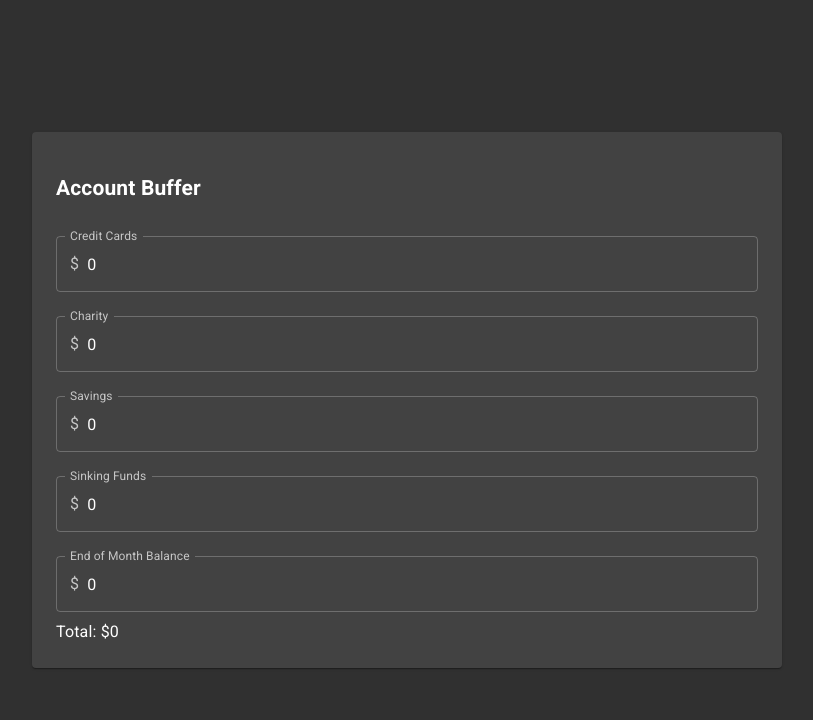
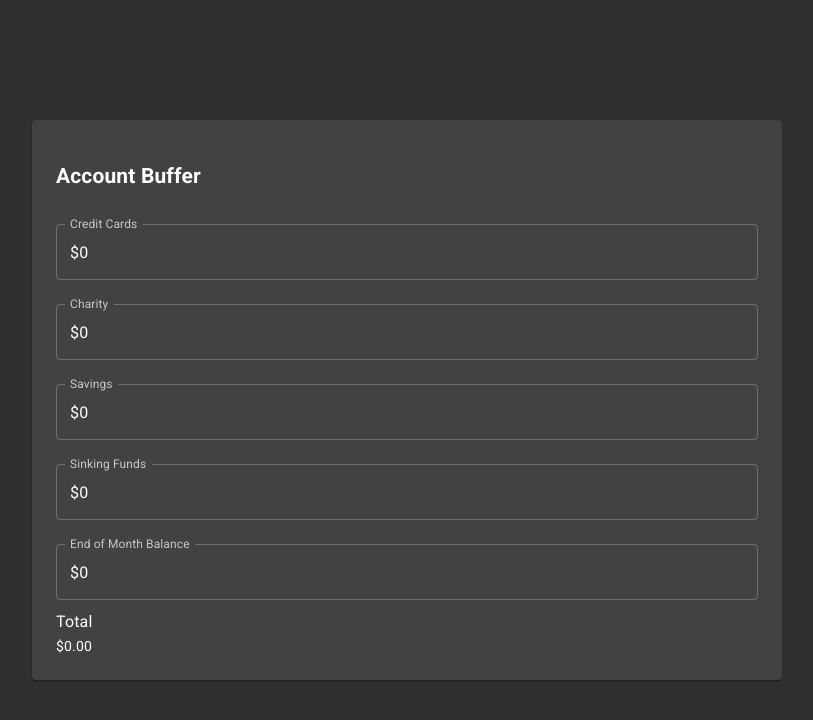
Before and after one commit to Brandt-Bowling/Account-Ledger, a React (Create React App) app: page / in a window 1280 px wide. Shown: the top 720 px of the page, without its empty margins (233-1046 px from the left). Built offline with nearby package versions, Linux system fonts and the light colour scheme.

Commit message:
Add formatting for values. Fixed totals not updating correctly

```diff
--- a/package.json
+++ b/package.json
@@ -10,6 +10,7 @@
     "@types/react-dom": "16.9.3",
     "react": "^16.11.0",
     "react-dom": "^16.11.0",
+    "react-number-format": "^4.4.1",
     "react-scripts": "^3.4.0",
     "typescript": "3.6.4"
   },
--- a/src/App.tsx
+++ b/src/App.tsx
@@ -1,4 +1,4 @@
-import React, { useState } from 'react';
+import React, { useState, useEffect } from 'react';
 import {
   makeStyles,
   createStyles,
@@ -64,19 +64,18 @@ const App: React.FC = () => {
 
   const [entries, setEntry] = useState(initialState);
   const [totalAmount, setTotalAmount] = useState(0);
-
-  const handleChange = (value: string, name: string) => {
-    if (value.startsWith('0')) {
-      value = value.substring(1);
-    }
-    setEntry((prevEntries) => {
-      return { ...prevEntries, [name]: { amount: value } };
-    });
-
+  useEffect(() => {
     const total = inputs.reduce((prev, curr) => {
       return parseInt(entries[curr].amount) + prev;
     }, 0);
     setTotalAmount(total);
+  }, [entries, inputs]);
+
+  const handleChange = (value: string, name: string) => {
+    console.warn(`name ${name} value ${value}`);
+    setEntry((prevEntries) => {
+      return { ...prevEntries, [name]: { amount: value } };
+    });
   };
 
   return (
--- /dev/null
+++ b/src/CustomNumber.tsx
@@ -0,0 +1,32 @@
+import React from 'react';
+import NumberFormat from 'react-number-format';
+
+interface NumberFormatCustomProps {
+  inputRef: (instance: NumberFormat | null) => void;
+  onChange: (event: { target: { value: string } }) => void;
+}
+
+const CustomNumber = (props: NumberFormatCustomProps) => {
+  const { inputRef, onChange, ...other } = props;
+
+  return (
+    <NumberFormat
+      {...other}
+      getInputRef={inputRef}
+      onValueChange={(values) => {
+        onChange({
+          target: {
+            value: values.value,
+          },
+        });
+      }}
+      thousandSeparator=","
+      decimalSeparator="."
+      decimalScale={2}
+      isNumericString
+      prefix="$"
+    />
+  );
+};
+
+export default CustomNumber;
--- a/src/Label.tsx
+++ b/src/Label.tsx
@@ -1,7 +1,7 @@
 import React from 'react';
 import TextField from '@material-ui/core/TextField';
-import InputAdornment from '@material-ui/core/InputAdornment';
 import Grid from '@material-ui/core/Grid';
+import CustomNumber from './CustomNumber';
 
 export const Label = (props: {
   name: string;
@@ -12,15 +12,16 @@ export const Label = (props: {
     <Grid item xs={12}>
       <TextField
         InputProps={{
-          startAdornment: <InputAdornment position="start">$</InputAdornment>,
+          inputComponent: CustomNumber as any,
         }}
-        type="number"
         fullWidth
+        type="text"
         label={props.name}
         value={props.value}
         onChange={(e: React.ChangeEvent<HTMLInputElement>) =>
           props.handleChange(e.target.value, props.name)
         }
+        onFocus={(e: React.FocusEvent<HTMLInputElement>) => e.target.select()}
         margin="normal"
         variant="outlined"
       />
--- a/src/ResultLabel.tsx
+++ b/src/ResultLabel.tsx
@@ -1,13 +1,21 @@
-import Grid from "@material-ui/core/Grid";
-import React from "react";
-import Typography from "@material-ui/core/Typography";
+import React from 'react';
+import Grid from '@material-ui/core/Grid';
+import Typography from '@material-ui/core/Typography';
+import NumberFormat from 'react-number-format';
 
 export const ResultLabel = (props: { name: string; amount: number }) => {
   return (
     <Grid item xs={8}>
-      <Typography component="p">
-        {props.name}: ${props.amount}
-      </Typography>
+      <Typography variant="subtitle1">{props.name}</Typography>
+      <NumberFormat
+        value={props.amount}
+        prefix="$"
+        thousandSeparator=","
+        decimalScale={2}
+        decimalSeparator="."
+        fixedDecimalScale={true}
+        displayType="text"
+      />
     </Grid>
   );
 };
```
Also changed, not shown: 1 other file (tests, documents, lock files or other folders).
